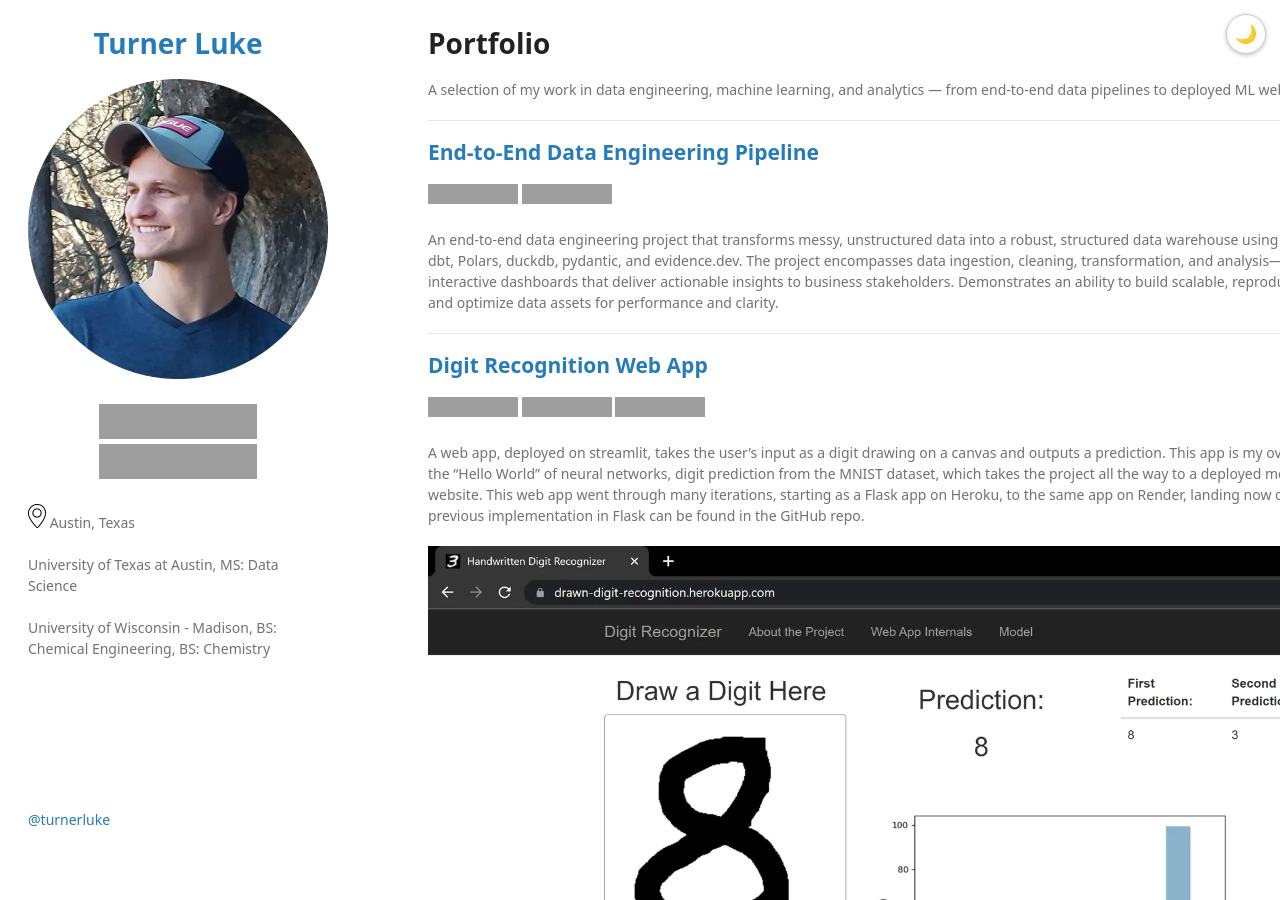
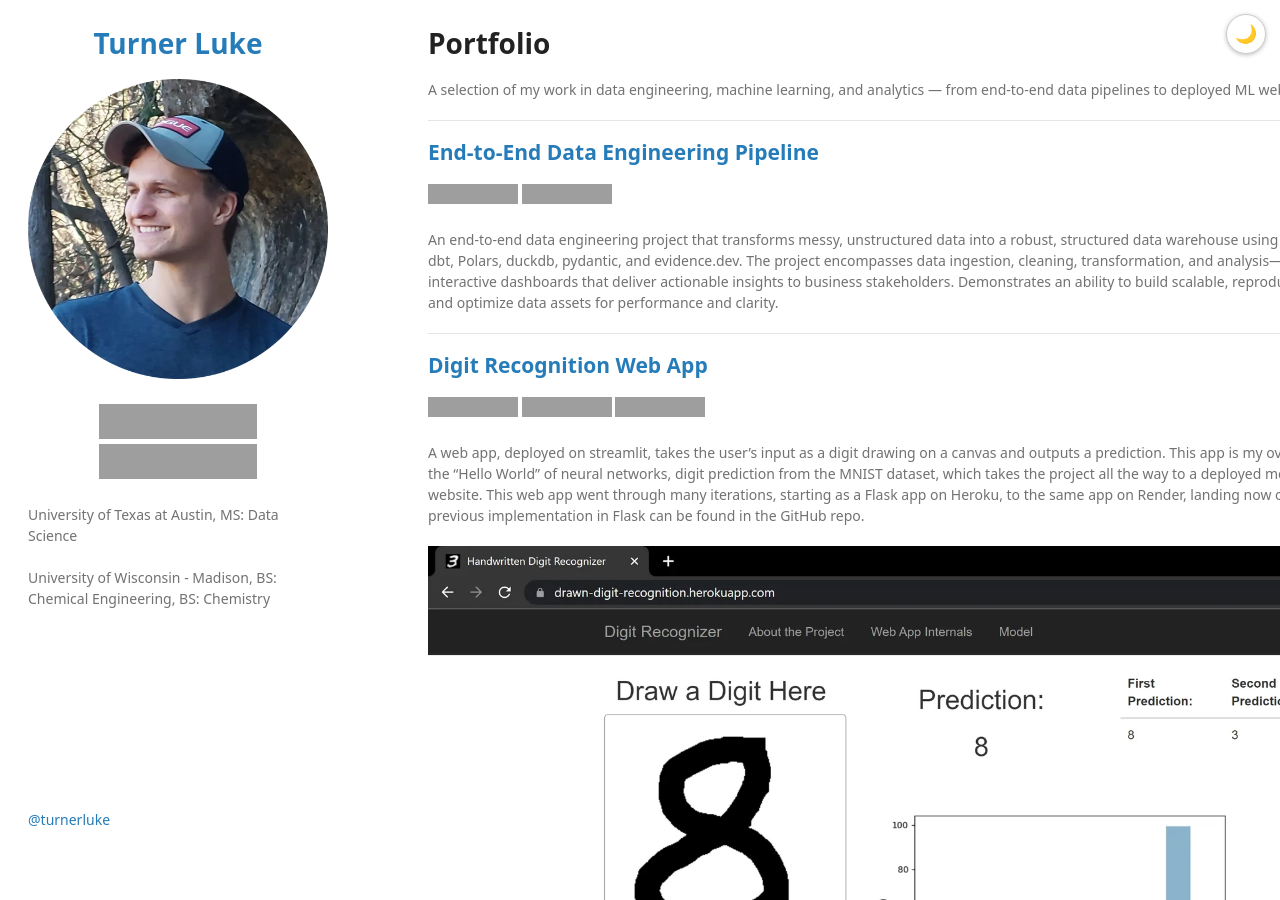
Before and after one commit to turnerluke/turnerluke.github.io, a Jekyll site: the page built from index.md, in a window 1280 px wide and 900 px high. Built offline with Jekyll 4.4.1, drawn with Linux system fonts in a browser that asks for light colours; grey boxes are pictures that could not be loaded.

Commit message:
feat: add Open Graph social-share image
- Add a 1200x630 branded share image (assets/og-image.png) and wire it
  into SEO via the page `image` (og:image + summary_large_image card)
- Update the meta description to "Data Engineer"
- Remove the "Austin, Texas" sidebar line and now-unused map_pin image

```diff
--- a/_config.yml
+++ b/_config.yml
@@ -29,11 +29,6 @@ description: > # Bio text (Left side)
 
   </p>
 
-  <img src="/images/map_pin.webp" height=24 alt="">   Austin, Texas
-
-  <br>
-  <br>
-
   University of Texas at Austin, MS: Data Science
 
   <br>
--- a/index.md
+++ b/index.md
@@ -2,9 +2,10 @@
 layout: default
 title: Portfolio
 description: >-
-  Turner Luke — Data Scientist in Austin, TX. A portfolio of data engineering,
-  machine learning, and analytics projects spanning dbt, Polars, neural networks,
-  NLP, and end-to-end data pipelines.
+  Turner Luke — Data Engineer. A portfolio of data engineering, machine learning,
+  and analytics projects spanning dbt, Polars, neural networks, NLP, and
+  end-to-end data pipelines.
+image: /assets/og-image.png
 ---
 
 # Portfolio
```
Also changed, not shown: assets/og-image.png (added), images/map_pin.webp (deleted).
